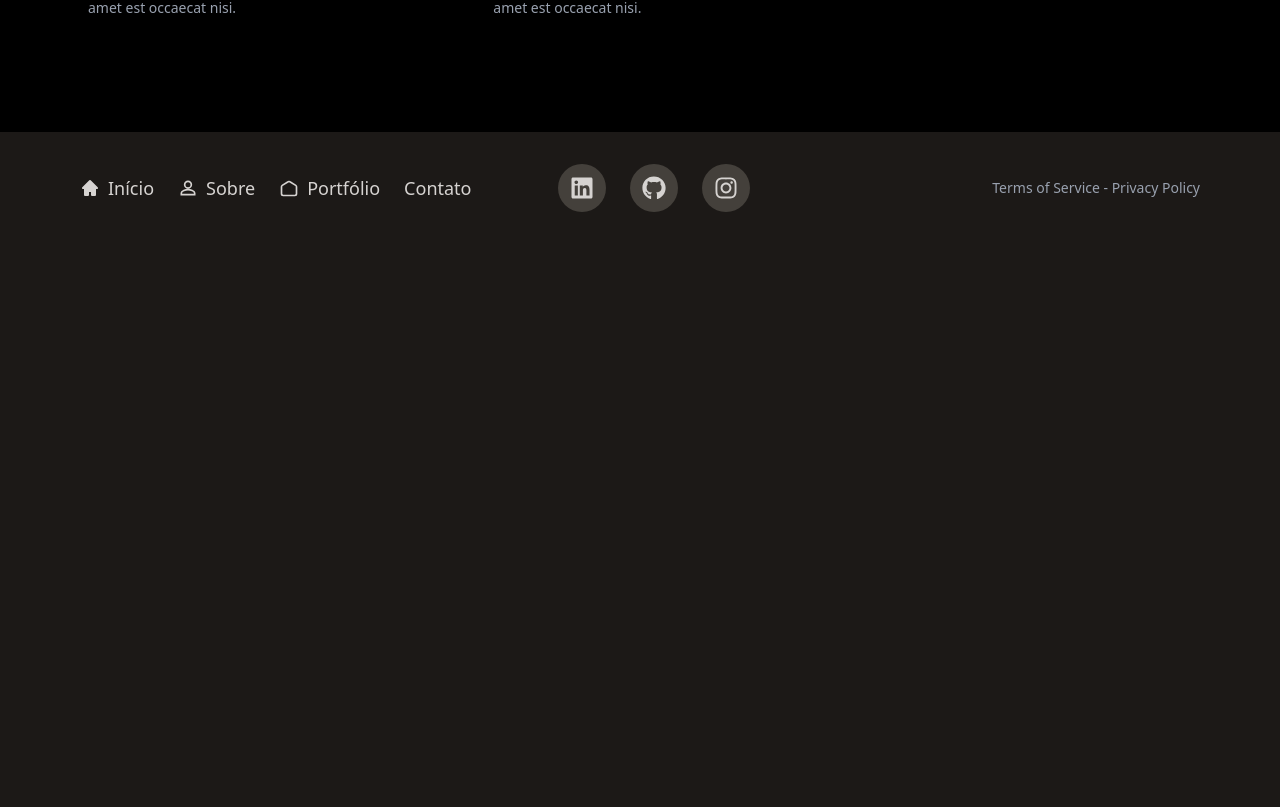
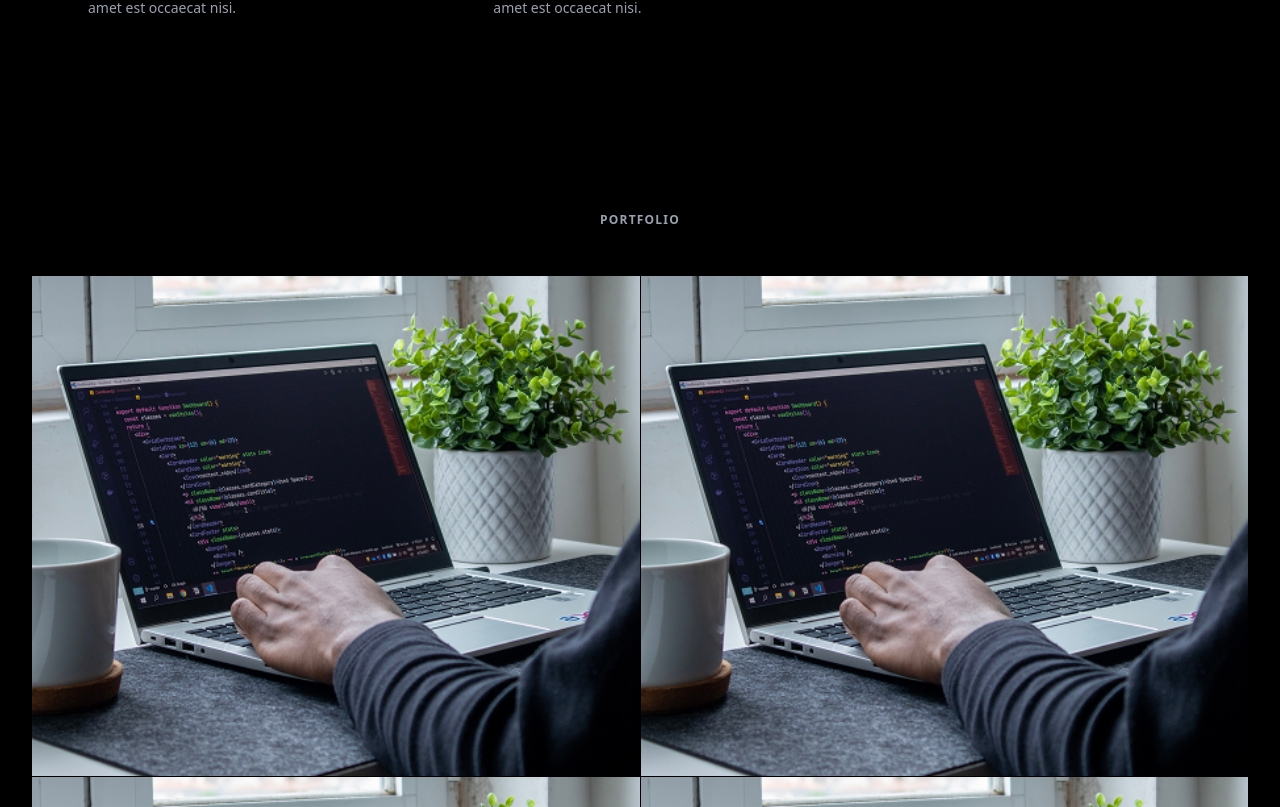
Before and after one commit to joaovlara/portfolio-landingpage, a Next.js app: page / in a window 1280 px wide. Shown: the part 2633-3440 px from the top of the page. Before the commit the page ends 2877 px from the top, so only its background shows below. Built offline with nearby package versions, Linux system fonts and the light colour scheme.

Commit message:
add portfolio

```diff
--- a/src/app/page.tsx
+++ b/src/app/page.tsx
@@ -12,6 +12,7 @@ export default function Home() {
       <Hero />
       <About />
       <Expertise />
+      <Works />
     </main>
   );
 }
--- a/src/components/Sections/Works.tsx
+++ b/src/components/Sections/Works.tsx
@@ -1,30 +1,84 @@
-import React from "react";
-import WorkCard from "../Cards/WorkCard";
-import { projects } from "../../data/work";
+import Image from "next/image";
+import Link from "next/link";
 
-const Works = () => {
+export default function Portfolio() {
+  // Portfolio projects data
+  const projects = [
+    {
+      id: 1,
+      title: "Social Media",
+      category: "Social Media",
+      image: "/images/Image.png",
+      link: "/projects/social-media"
+    },
+    {
+      id: 2,
+      title: "Tatiana Nascimento Heim",
+      category: "Branding",
+      image: "/images/Image.png",
+      link: "/projects/tatiana-nascimento"
+    },
+    {
+      id: 3,
+      title: "Maria Lara Advocacia",
+      category: "Web Design",
+      image: "/images/Image.png",
+      link: "/projects/maria-lara"
+    },
+    {
+      id: 4,
+      title: "Social Media",
+      category: "Social Media",
+      image: "/images/Image.png",
+      link: "/projects/social-media"
+    },
+    // Add more projects as needed
+  ];
+
   return (
-    <section className="py-20 bg-gray-50">
-      <div className="container mx-auto px-6">
-        {/* Header */}
-        <div className="text-center mb-16">
-          <h2 className="text-4xl font-bold text-gray-900 mb-4">
-            Meus Trabalhos
-          </h2>
-          <p className="text-xl text-gray-600 max-w-2xl mx-auto">
-            Confira alguns dos projetos que desenvolvi com diferentes tecnologias e abordagens.
-          </p>
-        </div>
+    <section className="py-20 px-4 md:px-8 bg-black">
+      <div className="max-w-7xl mx-auto">
+        <h2 className="uppercase text-center text-xs tracking-widest text-gray-400 mb-12">
+          PORTFOLIO
+        </h2>
 
-        {/* Grid de projetos */}
-        <div className="grid grid-cols-2 lg:grid-cols-4">
-          {projects.slice(0, 4).map((project) => (
-            <WorkCard key={project.id} project={project} />
+        {/* Portfolio grid */}
+        <div className="grid grid-cols-1 md:grid-cols-2 lg:grid-cols-2 gap-px">
+          {projects.map((project) => (
+            <div key={project.id} className="relative group">
+              {/* Project container with overlay on hover */}
+              <div className="relative h-[400px] md:h-[500px] w-full overflow-hidden">
+                {/* Project image */}
+                <Image
+                  src={project.image}
+                  alt={project.title}
+                  fill
+                  style={{ objectFit: 'cover' }}
+                  className="transition-transform duration-500 group-hover:scale-105"
+                />
+
+                {/* Overlay on hover */}
+                <div className="absolute inset-0 bg-black bg-opacity-60 opacity-0 group-hover:opacity-100 transition-opacity duration-300 flex flex-col items-center justify-center">
+                  <div className="text-center p-6">
+                    <span className="text-sm text-amber-500 block mb-2">{project.category}</span>
+                    <h3 className="text-white text-xl mb-8">{project.title}</h3>
+
+                    {/* Plus icon */}
+                    <span className="text-white text-4xl block mb-8">+</span>
+
+                    <Link
+                      href={project.link}
+                      className="inline-block border border-amber-500 text-amber-500 hover:bg-amber-500 hover:text-black transition-colors py-2 px-4 text-xs uppercase tracking-wider"
+                    >
+                      Ver Projeto
+                    </Link>
+                  </div>
+                </div>
+              </div>
+            </div>
           ))}
         </div>
       </div>
     </section>
   );
-};
-
-export default Works;
+}
```
